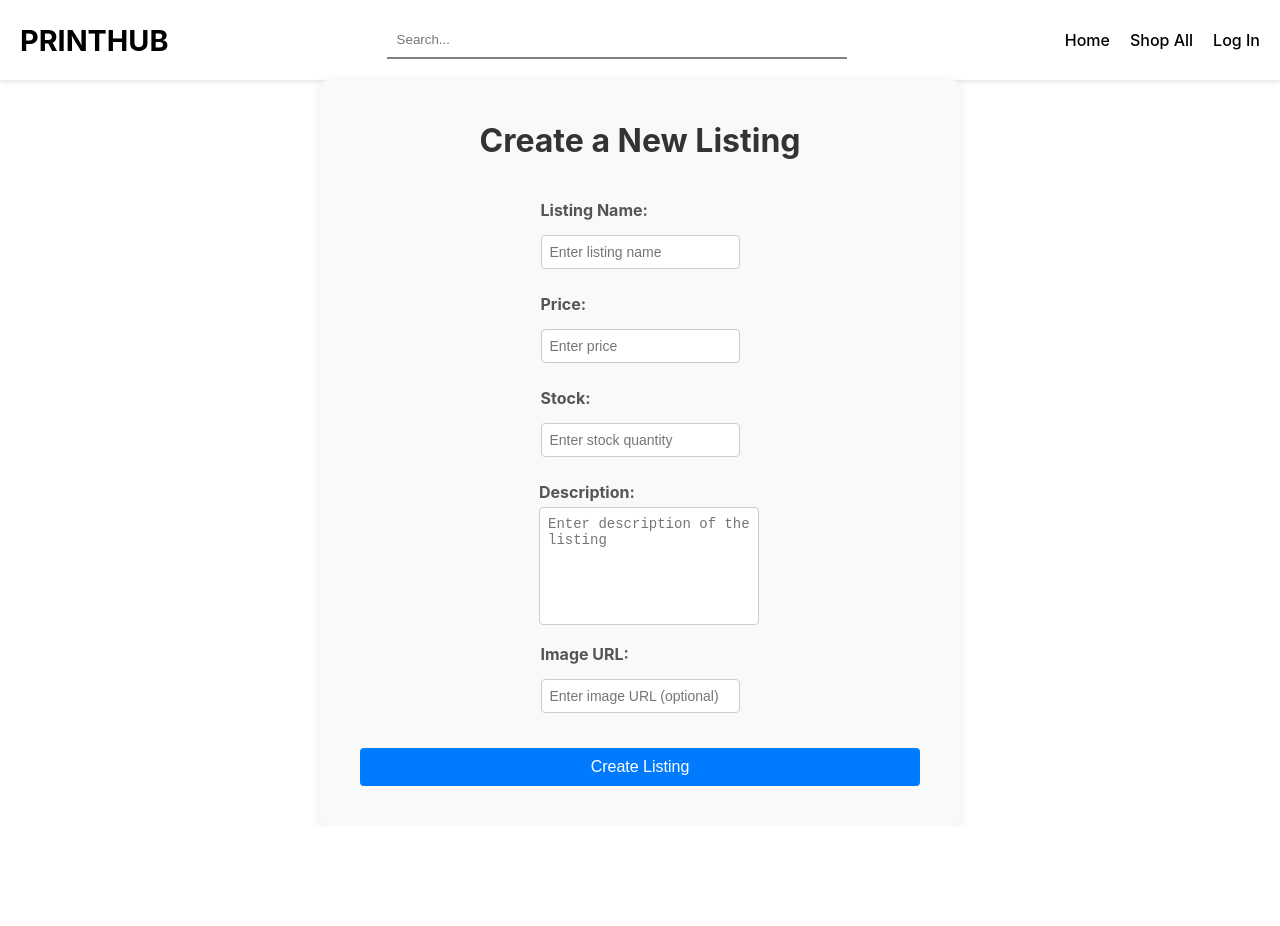
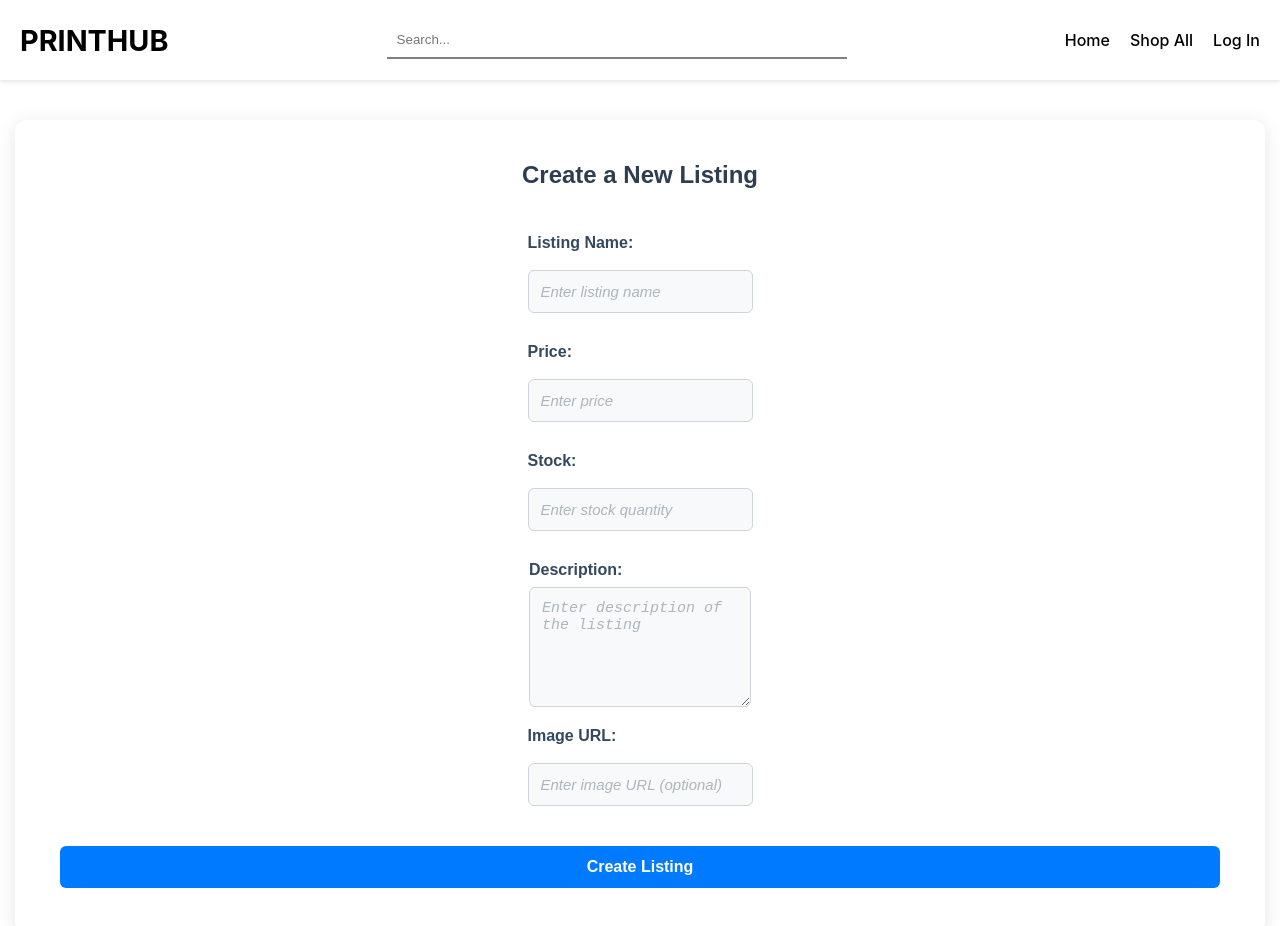
Before and after one commit to shrncr/printhub, a React (Create React App) app in the folder client/: page /seller-listing in a window 1280 px wide. Shown: the top 926 px of the page. Before the commit the page ends 826 px from the top, so only its background shows below. Built offline with nearby package versions, Linux system fonts and the light colour scheme.

Commit message:
FEAT: Added editing features for sellers

```diff
--- a/client/src/components/MyListings.jsx
+++ b/client/src/components/MyListings.jsx
@@ -7,6 +7,13 @@ const MyListings = () => {
   const [listings, setListings] = useState([]);
   const [loading, setLoading] = useState(true);
   const [error, setError] = useState(null);
+  const [editingListing, setEditingListing] = useState(null); // Track the listing being edited
+  const [editFormData, setEditFormData] = useState({
+    listingName: "",
+    price: "",
+    stock: "",
+    listingDesc: "",
+  });
 
   // Fetch the seller's listings from the backend
   const fetchMyListings = async () => {
@@ -32,11 +39,52 @@ const MyListings = () => {
     fetchMyListings();
   }, []);
 
+  // Handle editing the listing
+  const handleEditListing = (listing) => {
+    setEditingListing(listing._id);
+    setEditFormData({
+      listingName: listing.listingName,
+      price: listing.price,
+      stock: listing.stock,
+      listingDesc: listing.listingDesc,
+    });
+  };
+
+  // Handle saving the edited listing
+  const handleSaveEdit = async (listingId) => {
+    try {
+      await axios.put(`https://printhubback.vercel.app/listings/${listingId}`, editFormData);
+      alert("Listing updated successfully.");
+      setEditingListing(null); // Close the edit form
+      fetchMyListings(); // Refresh listings
+    } catch (err) {
+      console.error("Error updating listing:", err);
+      alert("Failed to update the listing. Please try again.");
+    }
+  };
+
+  // Handle deleting the listing
+  const handleDeleteListing = async (listingId) => {
+    const confirmDelete = window.confirm("Are you sure you want to delete this listing?");
+    if (!confirmDelete) return;
+
+    try {
+      await axios.delete(`https://printhubback.vercel.app/listings/${listingId}`);
+      alert("Listing deleted successfully.");
+      fetchMyListings(); // Refresh listings
+    } catch (err) {
+      console.error("Error deleting listing:", err);
+      alert("Failed to delete the listing. Please try again.");
+    }
+  };
+
   if (loading) return <p>Loading your listings...</p>;
   if (error) return <p>{error}</p>;
 
   return (
-    <div className="my-listings">
+    <div className="my-listings-container">
+      {/* Left Side - Listings */}
+      <div className="listings-panel">
         <h1>My Listings</h1>
         {listings.length === 0 ? (
           <p>You have not created any listings yet.</p>
@@ -55,7 +103,7 @@ const MyListings = () => {
                   <p><strong>Stock:</strong> {listing.stock}</p>
                   <p><strong>Description:</strong> {listing.listingDesc}</p>
                   <div className="listing-actions">
-                  <button className="edit-button" onClick={() => handleEditListing(listing._id)}>
+                    <button className="edit-button" onClick={() => handleEditListing(listing)}>
                       Edit
                     </button>
                     <button className="delete-button" onClick={() => handleDeleteListing(listing._id)}>
@@ -68,27 +116,69 @@ const MyListings = () => {
           </div>
         )}
       </div>
+
+      {/* Right Side - Edit Form */}
+      <div className="edit-panel">
+        {editingListing ? (
+          <div className="edit-form">
+            <h2>Edit Listing</h2>
+            <form
+              onSubmit={(e) => {
+                e.preventDefault();
+                handleSaveEdit(editingListing);
+              }}
+            >
+              <div className="form-group">
+                <label>Listing Name</label>
+                <input
+                  type="text"
+                  value={editFormData.listingName}
+                  onChange={(e) => setEditFormData({ ...editFormData, listingName: e.target.value })}
+                  required
+                />
+              </div>
+              <div className="form-group">
+                <label>Price</label>
+                <input
+                  type="number"
+                  value={editFormData.price}
+                  onChange={(e) => setEditFormData({ ...editFormData, price: e.target.value })}
+                  required
+                />
+              </div>
+              <div className="form-group">
+                <label>Stock</label>
+                <input
+                  type="number"
+                  value={editFormData.stock}
+                  onChange={(e) => setEditFormData({ ...editFormData, stock: e.target.value })}
+                  required
+                />
+              </div>
+              <div className="form-group">
+                <label>Description</label>
+                <textarea
+                  value={editFormData.listingDesc}
+                  onChange={(e) => setEditFormData({ ...editFormData, listingDesc: e.target.value })}
+                  required
+                ></textarea>
+              </div>
+              <button type="submit" className="save-button">Save</button>
+              <button
+                type="button"
+                className="cancel-button"
+                onClick={() => setEditingListing(null)}
+              >
+                Cancel
+              </button>
+            </form>
+          </div>
+        ) : (
+          <p>Select a listing to edit</p>
+        )}
+      </div>
+    </div>
   );
 };
 
-// Handle editing the listing (placeholder)
-const handleEditListing = (listingId) => {
-  alert(`Edit functionality for listing ID: ${listingId} not yet implemented.`);
-};
-
-// Handle deleting the listing
-const handleDeleteListing = async (listingId) => {
-  const confirmDelete = window.confirm("Are you sure you want to delete this listing?");
-  if (!confirmDelete) return;
-
-  try {
-    await axios.delete(`https://printhubback.vercel.app/listings/${listingId}`);
-    alert("Listing deleted successfully.");
-    window.location.reload(); // Reload the page to fetch updated listings
-  } catch (err) {
-    console.error("Error deleting listing:", err);
-    alert("Failed to delete the listing. Please try again.");
-  }
-};
-
 export default MyListings;
--- a/client/src/styles/MyListings.css
+++ b/client/src/styles/MyListings.css
@@ -1,79 +1,106 @@
-/* MyListings.css */
-
-.my-listings {
-    padding: 20px;
-    max-width: 800px;
-    margin: 0 auto;
+.my-listings-container {
+  display: flex;
+  gap: 20px;
+  max-width: 1200px;
+  margin: 40px auto;
+  font-family: Arial, sans-serif;
 }
 
-  .my-listings h1 {
+/* Left Panel - Listings */
+.listings-panel {
+  flex: 1;
+  padding: 20px;
+  background-color: #ffffff;
+  border-radius: 12px;
+  box-shadow: 0 4px 20px rgba(0, 0, 0, 0.1);
+}
+
+.listings-panel h1 {
   text-align: center;
   margin-bottom: 20px;
 }
 
 .listings-container {
-    display: grid;
-    grid-template-columns: repeat(auto-fill, minmax(300px, 1fr));
+  display: flex;
+  flex-direction: column;
   gap: 20px;
 }
 
 .listing-card {
-    border: 1px solid #ddd;
+  background-color: #f9f9f9;
   border-radius: 8px;
-    overflow: hidden;
-    box-shadow: 0 2px 8px rgba(0, 0, 0, 0.1);
-    background-color: #fff;
+  padding: 15px;
+  box-shadow: 0 2px 10px rgba(0, 0, 0, 0.1);
 }
 
 .listing-image {
   width: 100%;
-    height: 200px;
+  height: 150px;
   object-fit: cover;
-  }
-
-  .listing-details {
-    padding: 15px;
+  border-radius: 8px;
+  margin-bottom: 10px;
 }
 
 .listing-details h3 {
-    font-size: 1.2rem;
-    margin-bottom: 10px;
-  }
-
-  .listing-details p {
-    margin: 5px 0;
-    font-size: 0.9rem;
+  font-size: 18px;
+  margin: 0;
 }
 
 .listing-actions {
+  margin-top: 10px;
   display: flex;
-    justify-content: space-between;
-    margin-top: 15px;
-  }
-
-  .edit-button,
-  .delete-button {
-    padding: 8px 12px;
-    border: none;
-    border-radius: 4px;
-    font-size: 0.9rem;
-    cursor: pointer;
+  gap: 10px;
 }
 
 .edit-button {
   background-color: #007bff;
   color: white;
+  border: none;
+  padding: 8px 12px;
+  border-radius: 4px;
 }
 
 .delete-button {
   background-color: #dc3545;
   color: white;
+  border: none;
+  padding: 8px 12px;
+  border-radius: 4px;
 }
 
-  .edit-button:hover {
-    background-color: #0056b3;
+/* Right Panel - Edit Form */
+.edit-panel {
+  flex: 1;
+  padding: 20px;
+  background-color: #ffffff;
+  border-radius: 12px;
+  box-shadow: 0 4px 20px rgba(0, 0, 0, 0.1);
 }
 
-  .delete-button:hover {
-    background-color: #c82333;
+.edit-form {
+  margin-top: 20px;
 }
+
+.edit-form h2 {
+  margin-bottom: 15px;
+}
+
+.edit-form .form-group {
+  margin-bottom: 15px;
+}
+
+.edit-form .save-button {
+  background-color: #28a745;
+  color: white;
+  border: none;
+  padding: 10px 15px;
+  border-radius: 4px;
+}
+
+.edit-form .cancel-button {
+  background-color: #6c757d;
+  color: white;
+  border: none;
+  padding: 10px 15px;
+  border-radius: 4px;
+}
--- a/client/src/styles/SellerListing.css
+++ b/client/src/styles/SellerListing.css
@@ -1,73 +1,113 @@
-/* SellerListing.css */
+
 
 /* Container for the seller listing page */
 .seller-listing {
-    max-width: 600px;
-    margin: 0 auto;
-    padding: 20px;
-    background-color: #f9f9f9;
-    border-radius: 8px;
-    box-shadow: 0 2px 10px rgba(0, 0, 0, 0.1);
+  max-width: 1200px;
+  margin: 40px auto;
+  padding: 25px;
+  background-color: #ffffff;
+  border-radius: 12px;
+  box-shadow: 0 4px 20px rgba(0, 0, 0, 0.1);
+  font-family: 'Arial', sans-serif;
 }
 
+/* Header Styles */
 .seller-listing h1 {
   text-align: center;
-    color: #333;
-    margin-bottom: 20px;
+  color: #2c3e50;
+  font-size: 24px;
+  margin-bottom: 25px;
 }
 
+/* Success and Error Messages */
 .success-message {
-    color: green;
+  color: #28a745;
   text-align: center;
-    margin-bottom: 10px;
+  font-size: 16px;
+  margin-bottom: 15px;
+  font-weight: 600;
 }
 
 .error-message {
-    color: red;
+  color: #dc3545;
   text-align: center;
-    margin-bottom: 10px;
+  font-size: 16px;
+  margin-bottom: 15px;
+  font-weight: 600;
 }
 
+/* Form Container */
 .listing-form {
+  display: flex;
+  flex-direction: column;
+  gap: 20px;
+}
+
+/* Form Groups */
+.form-group {
   display: flex;
   flex-direction: column;
 }
 
-  .form-group {
-    margin-bottom: 15px;
-  }
-
 .form-group label {
-    display: block;
-    font-weight: bold;
-    margin-bottom: 5px;
-    color: #555;
+  font-weight: 600;
+  margin-bottom: 8px;
+  color: #34495e;
 }
 
 .form-group input,
 .form-group textarea {
   width: 100%;
-    padding: 8px;
-    font-size: 14px;
-    border: 1px solid #ccc;
-    border-radius: 4px;
+  padding: 12px;
+  font-size: 15px;
+  border: 1px solid #ced4da;
+  border-radius: 6px;
+  transition: border-color 0.3s ease-in-out;
+  background-color: #f8f9fa;
 }
 
-  .form-group textarea {
-    resize: none;
-    height: 100px;
+.form-group input:focus,
+.form-group textarea:focus {
+  border-color: #007bff;
+  outline: none;
 }
 
+/* Textarea Specific */
+.form-group textarea {
+  resize: vertical;
+  height: 120px;
+}
+
+/* Button Styles */
 .create-listing-button {
   background-color: #007bff;
-    color: white;
+  color: #ffffff;
   border: none;
-    padding: 10px 15px;
+  padding: 12px;
   font-size: 16px;
-    border-radius: 4px;
+  font-weight: 600;
+  border-radius: 6px;
   cursor: pointer;
+  text-align: center;
+  transition: background-color 0.3s ease-in-out, transform 0.2s;
 }
 
 .create-listing-button:hover {
   background-color: #0056b3;
+  transform: scale(1.02);
 }
+
+.create-listing-button:active {
+  background-color: #003f7f;
+}
+
+/* Additional Utility Styles */
+.form-group input::placeholder,
+.form-group textarea::placeholder {
+  color: #adb5bd;
+  font-style: italic;
+}
+
+.seller-listing * {
+  box-sizing: border-box;
+}
```
Lines whose indentation alone changed are shown as unchanged.
